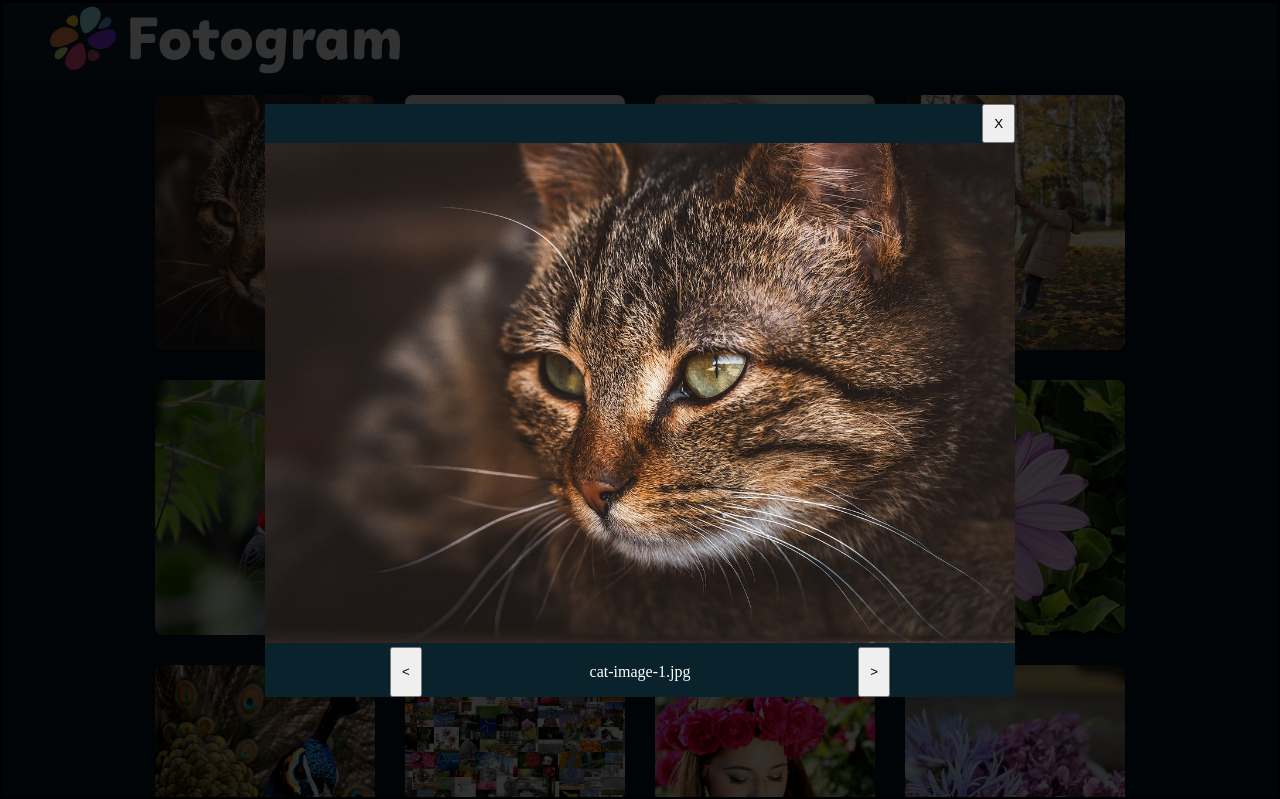
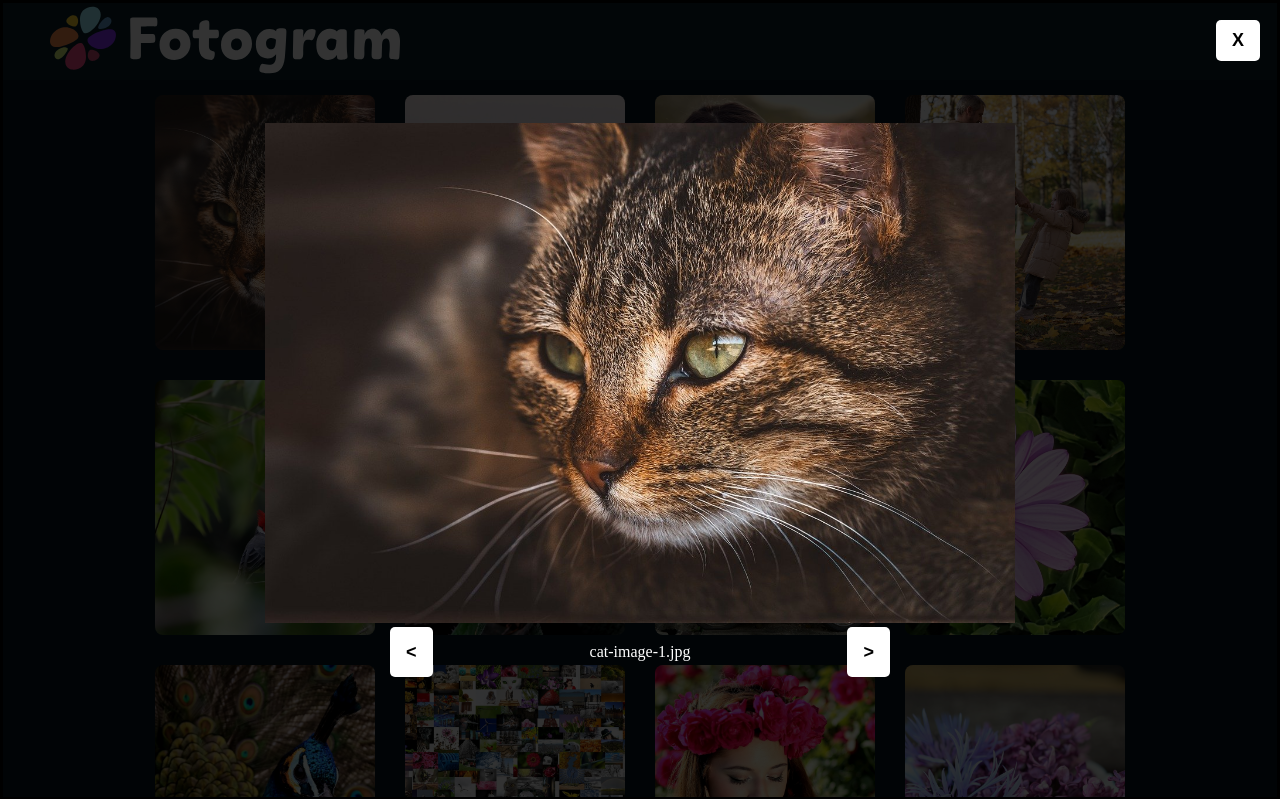
Before and after one commit to ErikBeshiriDev/frontend-fotogram-modul_6, a plain HTML site: page index.html in a window 1280 px wide. Both pictures are taken after a click on the picture 265 px from the left and 222 px from the top of the page. Shown: the top 799 px of the page. Drawn offline with Linux system fonts and the light colour scheme.

Commit message:
Changes, debugging and adaptations to the main container in the following files: · index.html · style.css

```diff
--- a/index.html
+++ b/index.html
@@ -23,7 +23,7 @@
 
             <div onclick="overlayStayOpen(event)" class="overlay-box">
 
-                <button onclick="toggleOverlay(currentOverlayImageIndex)" class="buttons-content dialog-close-button"
+                <button onclick="toggleOverlay(currentOverlayImageIndex)" class="dialog-buttons dialog-close-button"
                     aria-label="Overlay schließen">
                     X
                 </button>
@@ -31,14 +31,14 @@
                 <div id="overlay-images" class="overlay-images" alt="images"></div>
 
                 <div class="under-the-photo-section">
-                    <button onclick="previousOverlayImage()" class="buttons-content both-arrow-buttons arrow-left"
+                    <button onclick="previousOverlayImage()" class="dialog-buttons both-arrow-buttons arrow-left"
                         id="prev-button" aria-label="Vorheriges Bild">
                         &lt;
                     </button>
 
                     <p class="overlay-image-name" id="img-title-text-overlay" aria-label="Bildname">fotoname</p>
 
-                    <button onclick="nextOverlayImage()" class="buttons-content both-arrow-buttons arrow-right"
+                    <button onclick="nextOverlayImage()" class="dialog-buttons both-arrow-buttons arrow-right"
                         id="next-button" aria-label="Nächstes Bild">
                         &gt;
                     </button>
--- a/style.css
+++ b/style.css
@@ -81,13 +81,19 @@ dialog {
   display: flex;
   justify-content: center;
   align-items: center;
-  position: fixed;       /* ✅ fixiert am Viewport */
-  top: 0;                /* ✅ oben am Viewport */
-  left: 0;               /* ✅ links am Viewport */
-  width: 100vw;          /* ✅ volle Breite des Bildschirms */
-  height: 100vh;         /* ✅ volle Höhe des Bildschirms */
+  position: fixed;
+  /* ✅ fixiert am Viewport */
+  top: 0;
+  /* ✅ oben am Viewport */
+  left: 0;
+  /* ✅ links am Viewport */
+  width: 100vw;
+  /* ✅ volle Breite des Bildschirms */
+  height: 100vh;
+  /* ✅ volle Höhe des Bildschirms */
   background: rgba(0, 0, 0, 0.8);
-  z-index: 1000;         /* ✅ über allem */
+  z-index: 1000;
+  /* ✅ über allem */
 }
 
 .dialog-hidden {
@@ -98,7 +104,7 @@ dialog {
   display: flex;
   flex-direction: column;
   align-items: center;
-  background-color: #0A222C;
+  /* background-color: #0A222C; */
 }
 
 .overlay-box img {
@@ -106,12 +112,38 @@ dialog {
   width: auto;
 }
 
-.buttons-content {
+.dialog-buttons {
   padding: 10px;
+  /* background-color: #f44336; */
+  /* background-color: rgb(0, 254, 246); */
+  color: black;
+  background-color: white;
+  border: none;
+  padding: 10px 16px;
+  cursor: pointer;
+  border-radius: 5px;
+  font-weight: bold;
+  font-size: 18px;
+}
+
+.dialog-buttons:hover {
+  padding: 10px;
+  /* background-color: #f44336; */
+  background-color: rgb(0, 254, 246);
+  color: white;
+  border: none;
+  padding: 10px 16px;
+  cursor: pointer;
+  border-radius: 5px;
+  font-weight: bold;
+  font-size: 18px;
 }
 
 .dialog-close-button {
-  align-self: flex-end;
+  position: fixed;
+  top: 20px;
+  right: 20px;
+  z-index: 1100;
 }
 
 .under-the-photo-section {
```
